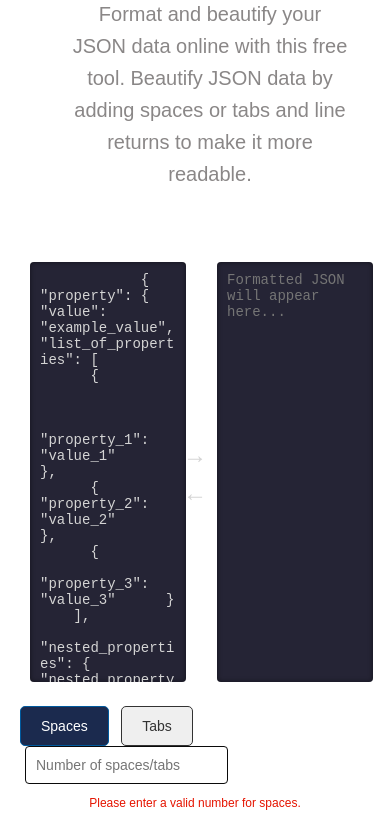
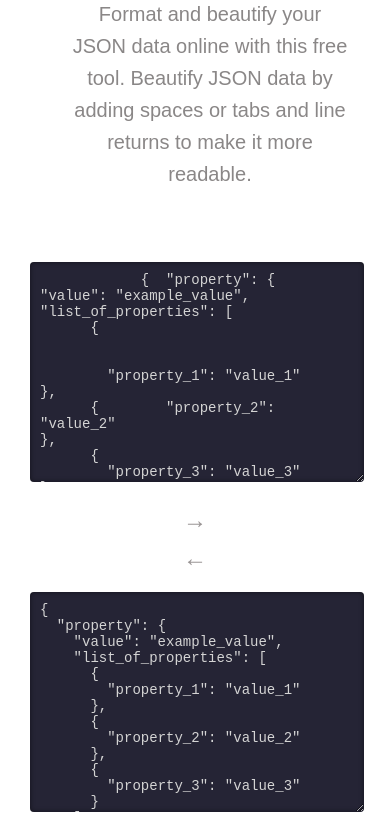
Before and after one commit to sai3173/JSON-beautifier, a plain HTML site: page index.html in a window 390 px wide. Shown: the part 254-1087 px from the top of the page. Drawn offline with Linux system fonts and the light colour scheme.

Commit message:
format changes

```diff
--- a/script.js
+++ b/script.js
@@ -6,6 +6,7 @@ const indentSizeInput = document.getElementById('indentSize');
 const error = document.getElementById('error');
 
 let useSpaces = true; // Default to spaces
+indentSizeInput.value = 2; // Default indent size to 2 spaces
 
 // Function to format JSON dynamically
 function formatJSON() {
@@ -58,9 +59,9 @@ indentSizeInput.addEventListener('input', () => {
   }
 });
 
-
-// **New: Update right editor when left editor changes**
+// Update right editor when left editor changes
 inputJson.addEventListener('input', formatJSON);
 
 // Initialize the output with the current input content
-formatJSON();
+formatSpacesBtn.classList.add('active'); // Set "Spaces" button as active
+formatJSON(); // Initial formatting with spaces and 2 indent size
--- a/styles.css
+++ b/styles.css
@@ -5,14 +5,17 @@ body {
     background-color: #ffffff;
     color: #d4d4d4;
   }
-
+  .controls{
+    position:relative;
+  }
   .container {
-    max-width: 1000px;
+    max-width: 1000px; /* Limit width on larger screens */
     margin: 50px auto;
     padding: 20px;
     background: #ffffff;
     border-radius: 8px;
 
+    gap: 20px; /* Space between text areas */
   }
 
   h1 {
@@ -44,13 +47,38 @@ body {
     border-radius: 4px;
     font-family: monospace;
     font-size: 14px;
-    resize: none;
     outline: none;
     background-color: #252435;
     color: #d4d4d4;
     box-shadow: inset 0 0 5px rgba(0, 0, 0, 0.5);
     overflow-y: scroll;
   }
+  @media (max-width: 768px) {
+    .editor-container {
+        flex-direction: column; /* Stack elements vertically */
+        align-items: stretch; /* Ensure full width alignment */
+    }
+
+    .controls {
+        display: flex;
+        flex-direction: row; /* Stack buttons and inputs vertically */
+    /* Ensure full width alignment */
+        margin-top: 15px; /* Add some spacing between the editor and controls */
+        gap: 10px; /* Add spacing between buttons and inputs */
+    }
+
+    textarea {
+        width: 60%; /* Full width for text editor */
+        height: auto; /* Let height adjust based on content */
+        min-height: 200px; /* Minimum height for better usability */
+    }
+
+    button,
+    input[type="number"] {
+        width: 20%; /* Full width for buttons and inputs */
+        box-sizing: border-box; /* Include padding and borders in width */
+    }
+}
 
   textarea::-webkit-scrollbar {
     width: 10px;
@@ -68,12 +96,22 @@ body {
   textarea:focus {
     border: 1px solid #007acc;
   }
-
+  @media (max-width: 768px) {
+    .container {
+        flex-direction: column; /* Stack text areas vertically */
+    }
+.editor-container{
+  flex-direction: column;
+}
+    .textarea {
+        width: 200%; /* Full width on small screens */
+    }
+}
   .arrows {
     display: flex;
     flex-direction: column;
     align-items: center;
-    color: #d4d4d4;
+    color: #999494;
   }
   /* Reset some basic styles */
 body, html {
@@ -83,7 +121,21 @@ body, html {
 }
 
 /* Center the heading and apply the styles */
+/* Responsive styles for mobile view */
+@media (max-width: 768px) {
+  .container {
 
+  }
+
+  textarea {
+    height: 200px; /* Adjust height for smaller screens */
+  }
+
+  .controls {
+    flex-wrap: wrap; /* Wrap buttons to fit smaller width */
+    justify-content: center;
+  }
+}
 /* Base styling for paragraph */
 p {
   font-size: 20px; /* Set a default font size */
@@ -214,3 +266,16 @@ p {
     margin-top: 10px;
     display: none;
   }
+
+  @media (max-width: 768px) {
+    .editor-container {
+        flex-direction: column; /* Stack textareas vertically */
+        gap: 15px; /* Reduce gap for smaller screens */
+    }
+
+    textarea {
+        width: 95%; /* Slightly larger width to improve usability */
+        height: auto; /* Let the height adjust dynamically */
+        min-height: 200px; /* Minimum height for smaller screens */
+    }
+}
```
Also changed, not shown: index.html (+5 -4 lines).
